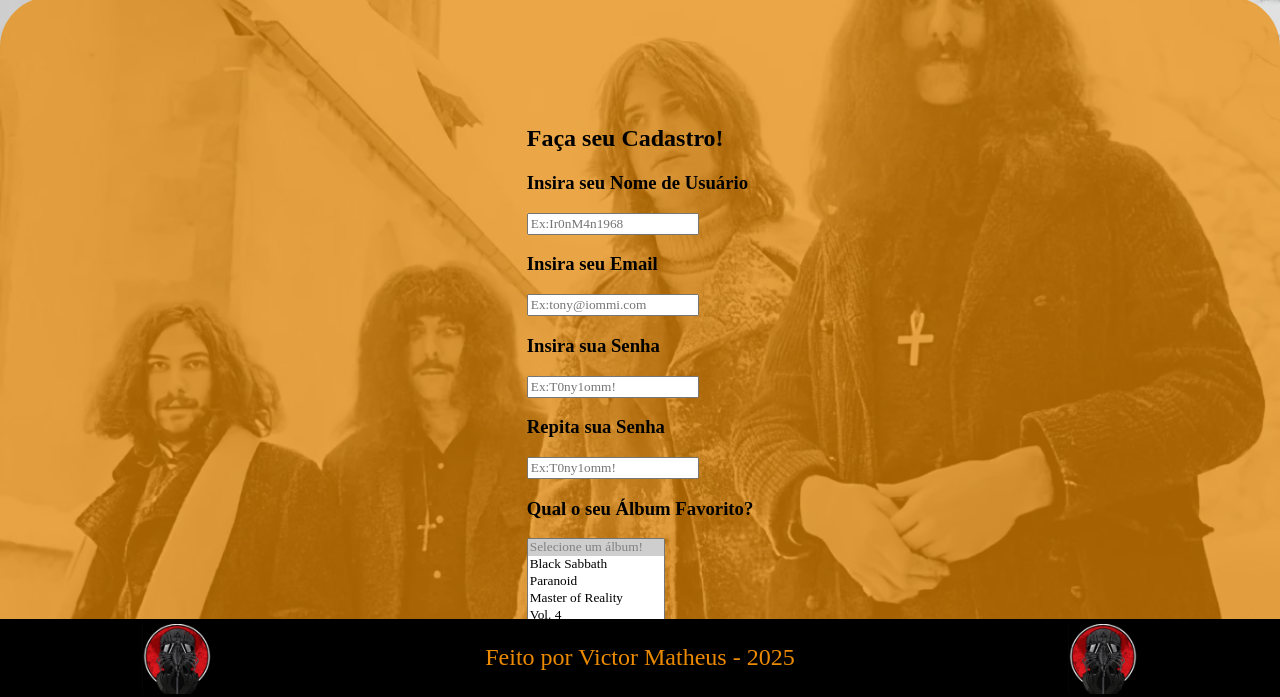
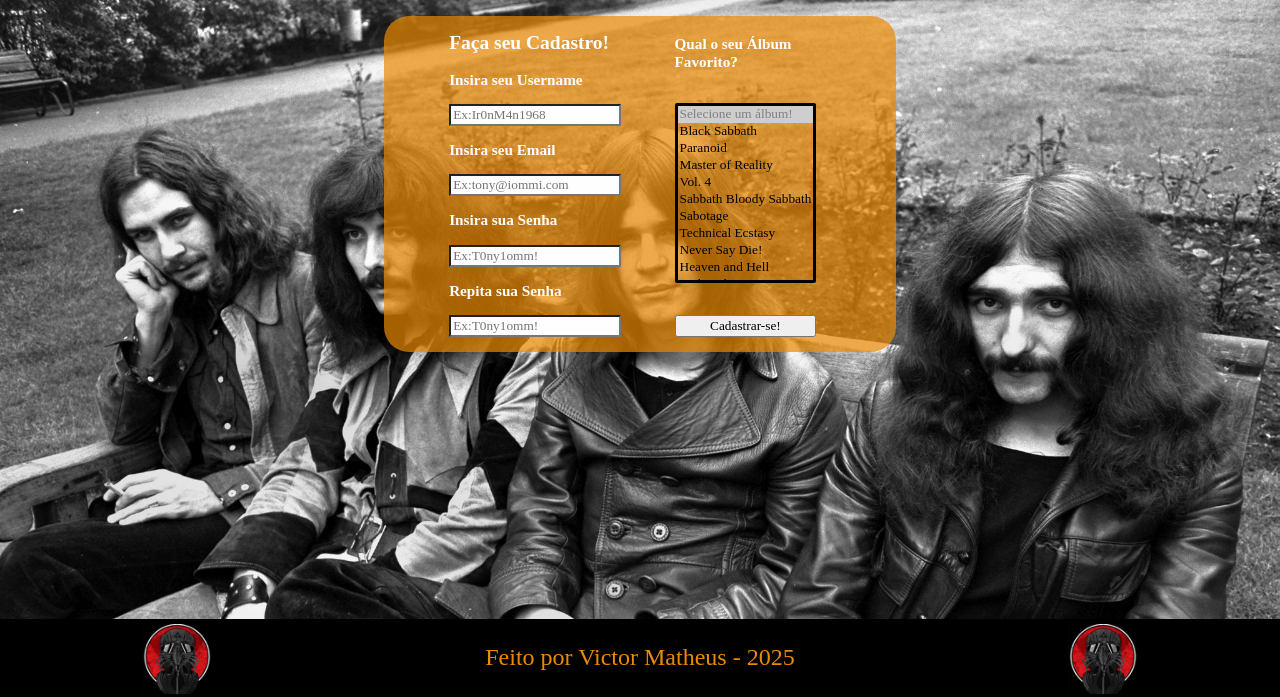
Before and after one commit to vmath-faria/tech-ecs-proj-ind, a plain HTML site: page Site Institucional/cadastro.html in a window 1280 px wide. Shown: the part 101-798 px from the top of the page. Drawn offline with Linux system fonts and the light colour scheme.

Commit message:
terminei a estilização do login e cadastro

```diff
--- a/Site Institucional/cadastro.html
+++ b/Site Institucional/cadastro.html
@@ -31,12 +31,14 @@
             </li>
         </ul>
     </div>
+
     <div class="cadastro-background">
-        <div class="login-container">
-            <div class="login-card">
+        <div class="cadastro-box">
+            <div class="cadastro-container">
+                <div class="cadastro-card">
+                    <div class="cadastro-inputs">
                         <h2>Faça seu Cadastro!</h2>
-                <div class="login-inputs">
-                    <h3>Insira seu Nome de Usuário</h3>
+                        <h3>Insira seu Username</h3>
                         <input type="text" id="username_input" placeholder="Ex:Ir0nM4n1968">
                         <h3>Insira seu Email</h3>
                         <input type="text" id="email_input" placeholder="Ex:tony@iommi.com">
@@ -45,9 +47,9 @@
                         <h3>Repita sua Senha</h3>
                         <input type="text" id="repeat_input" placeholder="Ex:T0ny1omm!">
                     </div>
-                <div class="login-select">
+                    <div class="cadastro-select">
                         <h3>Qual o seu Álbum Favorito?</h3>
-                    <select size="8" class="select" id="album_select">
+                        <select size="11" class="select" id="album_select">
                             <option selected disabled value="#">Selecione um álbum!</option>
                             <option value="1">Black Sabbath</option>
                             <option value="2">Paranoid</option>
@@ -70,6 +72,7 @@
                             <option value="19">The Devil You Know</option>
                             <option value="20">13</option>
                         </select>
+                        <button onclick="cadastro_function()">Cadastrar-se!</button>
                     </div>
                 </div>
             </div>
@@ -84,3 +87,6 @@
         </img>
     </div>
 </body>
+<script>
+
+</script>
--- a/Site Institucional/css/styles.css
+++ b/Site Institucional/css/styles.css
@@ -171,7 +171,7 @@
     margin: 0;
 }
 .bodycadastro{
-    background-image: url("../css/imgs/sabbath-cadastro.webp");
+    background-image: url("../css/imgs/sabbath-cadastro.jpg");
     background-attachment: fixed;
     background-size: cover;
     background-repeat: no-repeat;
@@ -183,21 +183,82 @@
     display: flex;
     justify-content: center;
 }
+.cadastro-background{
+    color: #fefefe;
+    display: flex;
+    justify-content: center;
+}
 .login-box{
-    height: 100%;
+    height: 0;
     width: 15%;
-    margin-top: 8%;
+    margin-top: 4%;
 }
 .login-container{
     display: flex;
     justify-content: center;
     background-color: rgba(236, 138, 2, 0.7);
     width: 100%;
-    border-radius: 50px;
+    border-radius: 25px;
+    padding-top: 8%;
+    margin-bottom: 100%;
 }
 .login-card{
     padding: 10%;
-    margin-bottom: 11%;
+    margin-bottom: 10%;
+}
+
+.login-card h2{
+    margin-top: 0px;
+}
+.cadastro-background{
+    color: #fefefe;
+    display: flex;
+    justify-content: center;
+}
+.cadastro-box{
+    height: 70%;
+    width: 40%;
+    margin-top: 1.5%;
+}
+.cadastro-container{
+    display: flex;
+    justify-content: center;
+    background-color: rgba(236, 138, 2, 0.7);
+    width: 100%;
+    border-radius: 25px;
+    padding-top: 0%;
+    margin-bottom: 0%;
+}
+.cadastro-card{
+    padding-left: 8%;
+    padding-right: 8%;
+    padding-bottom: 3%;
+    margin-bottom: 0%;
+    display: flex;
+    gap: 15%;
+    margin-left: -5%;
+}
+.cadastro-inputs{
+    font-size:small;
+}
+.cadastro-inputs input{
+    background-color: #fefefe;
+    color: #000000;
+}
+.cadastro-select{
+    font-size:small;
+    display: flex;
+    flex-direction: column;
+    gap: 10%;
+}
+.cadastro-select h3{
+    margin-bottom: 0%;
+    margin-top: 19px;
+}
+.cadastro-select select{
+    background-color: rgba(236, 138, 2, 0.0);
+    border: solid;
+    color: #000000;
 }
 
 .login-card h2{
@@ -209,7 +270,7 @@
     background-color: #000000;
     bottom: 0px;
     position: fixed;
-    margin-top: 10px;
+    margin-top: 10%;
     width: 100%;
     justify-content: space-around;
     padding: 5px;
```
Also changed, not shown: Site Institucional/login.html (+2 -3 lines), Site Institucional/css/imgs/sabbath-cadastro.jpg (added), Site Institucional/css/imgs/sabbath-cadastro.webp (deleted). Lines whose indentation alone changed are shown as unchanged.
